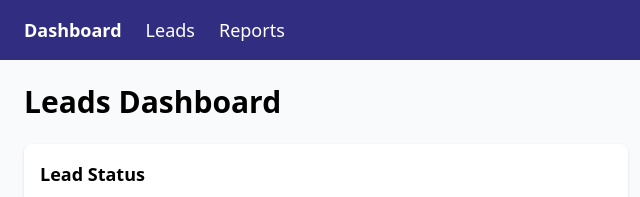
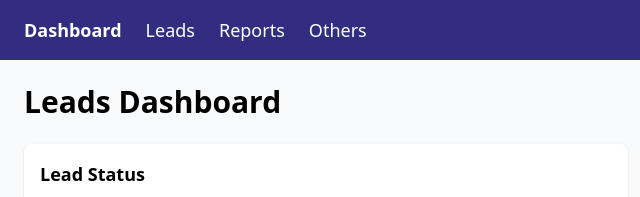
Before and after one commit to Stranger-things-dev/dashboard, a plain HTML site: page index.html in a window 1280 px wide. Shown: the top 197 px of the page, 0-640 px from the left. Drawn offline with nearby package versions, Linux system fonts and the light colour scheme.

Commit message:
Update index.html with new options

```diff
--- a/index.html
+++ b/index.html
@@ -13,6 +13,7 @@
     <a href="#" class="font-semibold">Dashboard</a>
     <a href="#">Leads</a>
     <a href="#">Reports</a>
+    <a href="#">Others</a>
   </nav>
 
   <div class="p-6 space-y-6">
```
